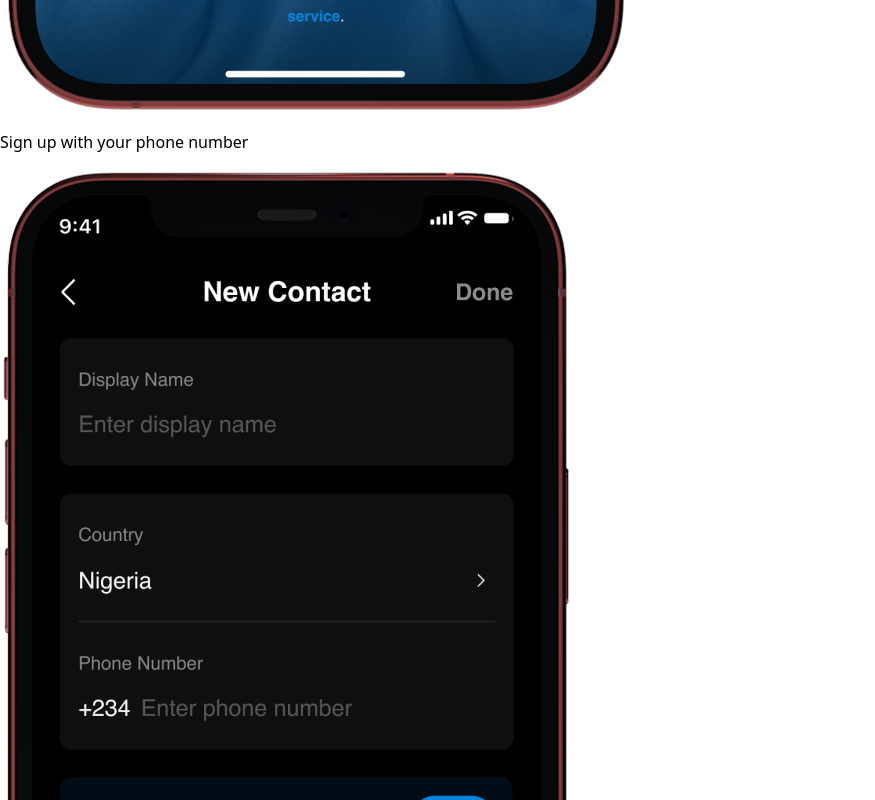
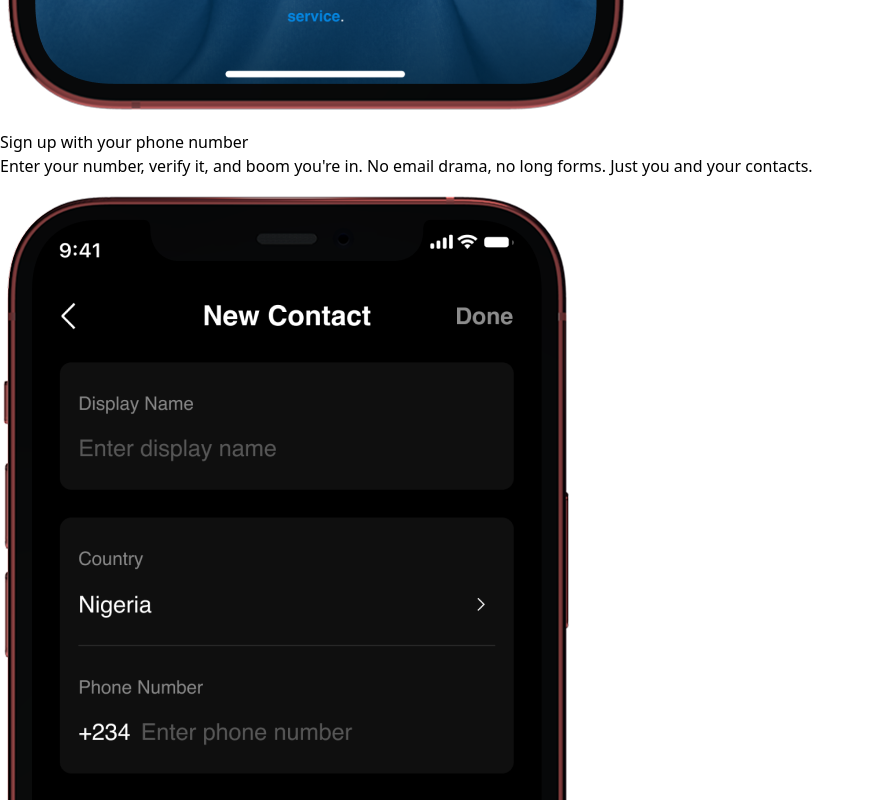
Before and after one commit to smashgroups247/smashchat, a React (Vite) app: page /how-it-works in a window 1280 px wide. Shown: the part 4140-4940 px from the top of the page, without its empty margins (0-875 px from the left). Built offline with nearby package versions, Linux system fonts and the light colour scheme.

Commit message:
fix: resolve text content display issues

```diff
--- a/src/component/HowItWorksFeatureSection.jsx
+++ b/src/component/HowItWorksFeatureSection.jsx
@@ -1,11 +1,10 @@
 import React from "react";
 import StarsDecoration from "./StarsDecoration";
 
-export default function FeaturesPageFeatureSection({
+export default function HowItWorksFeatureSection({
   heading,
   headingHighlight,
-  features = [],
-  footerText,
+  description,
   imageLeft,
   imageRight,
   imageLeftAlt = "App interface",
@@ -79,24 +78,10 @@ export default function FeaturesPageFeatureSection({
               <span className="text-[#0096FF]">{headingHighlight}</span>
             </h2>
 
-            {/* Features List - font-size: 24px = 1.5rem, line-height: 36px = 2.25rem */}
-            {features.length > 0 && (
-              <div className="flex justify-center lg:justify-start">
-                <ul className="space-y-[0.75rem] sm:space-y-[1rem] text-[1rem] sm:text-[1.125rem] md:text-[1.25rem] lg:text-[1.5rem] font-normal leading-[1.5rem] sm:leading-[1.6875rem] md:leading-[1.875rem] lg:leading-[2.25rem] text-left text-[#00212A]">
-                  {features.map((feature, index) => (
-                    <li key={index} className="flex items-start">
-                      <span className="text-[#0096FF] mr-[0.5rem] sm:mr-[0.625rem] lg:mr-[0.75rem] flex-shrink-0 mt-[0.125rem]">•</span>
-                      <span>{feature}</span>
-                    </li>
-                  ))}
-                </ul>
-              </div>
-            )}
-
-            {/* Footer Text - font-size: 24px = 1.5rem, line-height: 36px = 2.25rem */}
-            {footerText && (
+            {/* Description */}
+            {description && (
               <p className="text-[1rem] sm:text-[1.125rem] md:text-[1.25rem] lg:text-[1.5rem] font-normal leading-[1.5rem] sm:leading-[1.6875rem] md:leading-[1.875rem] lg:leading-[2.25rem] text-center lg:text-left text-[#00212A] max-w-[35rem] lg:max-w-[40rem] mx-auto lg:mx-0">
-                {footerText}
+                {description}
               </p>
             )}
           </div>
--- a/src/pages/HowItWorksPage.jsx
+++ b/src/pages/HowItWorksPage.jsx
@@ -7,8 +7,6 @@ const HowItWorksPage = () => {
     <>
       {/* Hero Section */}
       <HowItWorksHero />
-      {/* <SignupSection />
-    <SyncContactsSection /> */}
 
       {/* Signup Section */}
       <HowItWorksFeatureSection
```
